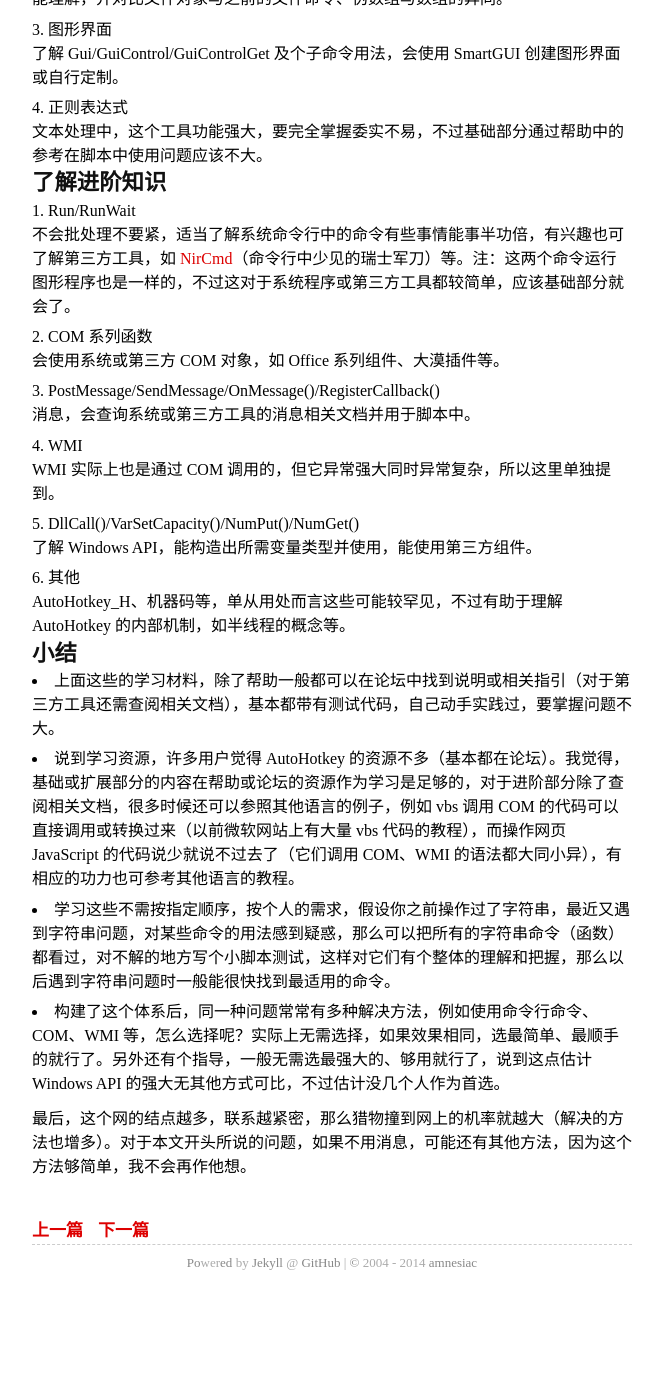
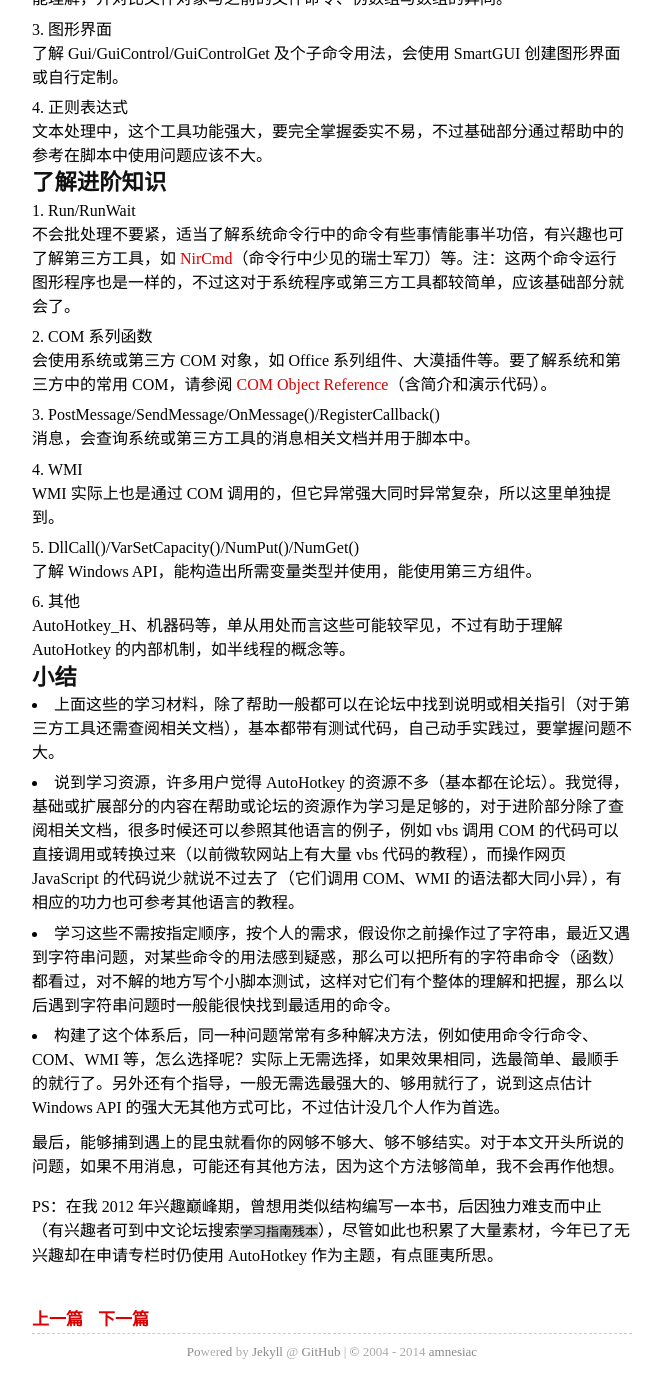
Before and after one commit to amnesiac10/amnesiac10.github.io, a Jekyll site: the page built from _posts/2014-08-08-build-hierarchy.md, in a window 1280 px wide and 1400 px high, scrolled down 788 px. Shown: the whole window, without its empty margins (308-971 px from the left). Built offline with Jekyll 4.4.1, drawn with Linux system fonts in a browser that asks for light colours; Markdown is read by kramdown in place of the engine named in the settings; comment, search, counter and statistics services are not loaded; before the commit the page ends 2099 px from its top, so only the background shows below that.

Commit message:
Updated the post.

```diff
--- a/_posts/2014-08-08-build-hierarchy.md
+++ b/_posts/2014-08-08-build-hierarchy.md
@@ -36,7 +36,7 @@ tags:
 3. Run/RunWait
 不会批处理不要紧，适当了解系统命令行中的命令有些事情能事半功倍，有兴趣也可了解第三方工具，如 [NirCmd](http://nirsoft.net/utils/nircmd.html)（命令行中少见的瑞士军刀）等。注：这两个命令运行图形程序也是一样的，不过这对于系统程序或第三方工具都较简单，应该基础部分就会了。
 3. COM 系列函数
-会使用系统或第三方 COM 对象，如 Office 系列组件、大漠插件等。
+会使用系统或第三方 COM 对象，如 Office 系列组件、大漠插件等。要了解系统和第三方中的常用 COM，请参阅 [COM Object Reference](http://www.autohotkey.com/board/topic/56987-com-object-reference-autohotkey-v11/)（含简介和演示代码）。
 3. PostMessage/SendMessage/OnMessage()/RegisterCallback()
 消息，会查询系统或第三方工具的消息相关文档并用于脚本中。
 3. WMI
@@ -53,4 +53,6 @@ AutoHotkey_H、机器码等，单从用处而言这些可能较罕见，不过
 * 学习这些不需按指定顺序，按个人的需求，假设你之前操作过了字符串，最近又遇到字符串问题，对某些命令的用法感到疑惑，那么可以把所有的字符串命令（函数）都看过，对不解的地方写个小脚本测试，这样对它们有个整体的理解和把握，那么以后遇到字符串问题时一般能很快找到最适用的命令。
 * 构建了这个体系后，同一种问题常常有多种解决方法，例如使用命令行命令、COM、WMI 等，怎么选择呢？实际上无需选择，如果效果相同，选最简单、最顺手的就行了。另外还有个指导，一般无需选最强大的、够用就行了，说到这点估计 Windows API 的强大无其他方式可比，不过估计没几个人作为首选。
 
-最后，这个网的结点越多，联系越紧密，那么猎物撞到网上的机率就越大（解决的方法也增多）。对于本文开头所说的问题，如果不用消息，可能还有其他方法，因为这个方法够简单，我不会再作他想。
+最后，能够捕到遇上的昆虫就看你的网够不够大、够不够结实。对于本文开头所说的问题，如果不用消息，可能还有其他方法，因为这个方法够简单，我不会再作他想。
+
+PS：在我 2012 年兴趣巅峰期，曾想用类似结构编写一本书，后因独力难支而中止（有兴趣者可到中文论坛搜索`学习指南残本`），尽管如此也积累了大量素材，今年已了无兴趣却在申请专栏时仍使用 AutoHotkey 作为主题，有点匪夷所思。
```
